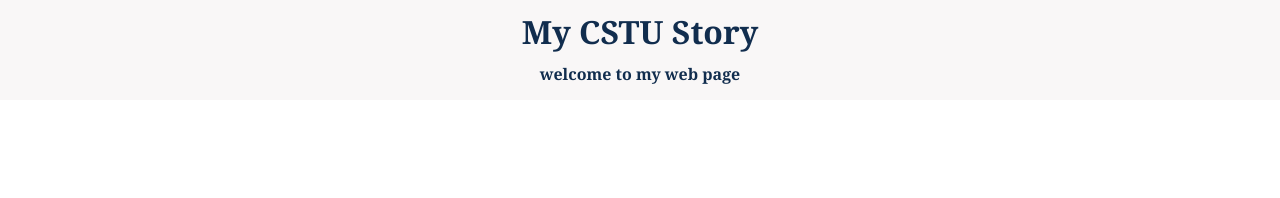
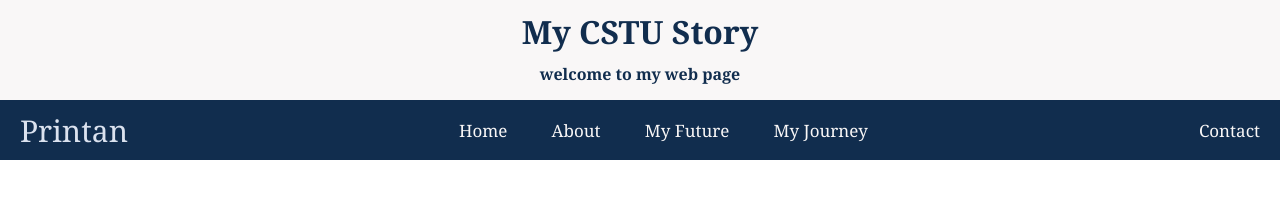
Before and after one commit to Printan00/6709616673_MyCSTUStory, a plain HTML site: page index.html in a window 1280 px wide. Drawn offline with Linux system fonts and the light colour scheme.

Commit message:
Create Navbar and styles Navbar

```diff
--- a/index.html
+++ b/index.html
@@ -15,5 +15,18 @@
     </header>
     <!-- Header -->
 
+    <!-- Nav bar Start-->
+    <nav class="navbarhome">
+        <a id="logo" href="#">Printan</a>
+        <ul>
+            <li><a href="#home">Home</a></li>
+            <li><a href="#abountme">About</a></li>
+            <li><a href="myfuture.html">My Future</a></li>
+            <li><a href="myjourney.html">My Journey</a></li>
+        </ul>
+        <a id="contactbtn" href="#contact">Contact</a>
+    </nav>
+    <!-- Nav bar End-->
+
 </body>
 </html>
--- a/mystyles.css
+++ b/mystyles.css
@@ -23,3 +23,45 @@ body {
     padding-top: 10px;
 }
 /* Header */
+
+/* Navbar Start*/
+.navbarhome {
+    width: 100%;
+    background-color: #112D4E;
+    height: 50px;
+    position: sticky;
+    top: 0px;
+    display: flex;
+    justify-content: space-between;
+    align-items: center;
+    padding: 30px 20px;
+}
+
+#logo {
+    text-decoration: none;
+    color: #DBE2EF;
+    font-size: 30px;
+}
+
+.navbarhome ul li {
+    list-style-type:none ;
+    display: inline;
+    padding: 0px 20px;
+}
+
+.navbarhome ul li a {
+    text-decoration: none;
+    color:#F9F7F7;
+    font-size: 17px;
+}
+
+.navbarhome ul li a:hover, #contactbtn:hover {
+   color:#3F72AF;
+}
+
+#contactbtn {
+    color: #F9F7F7;
+    text-decoration: none;
+    font-size: 17px;
+}
+/* Navbar End */
```
